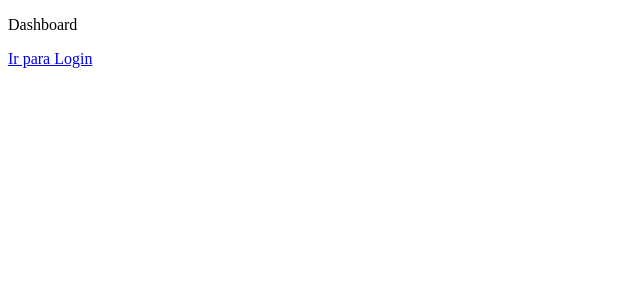
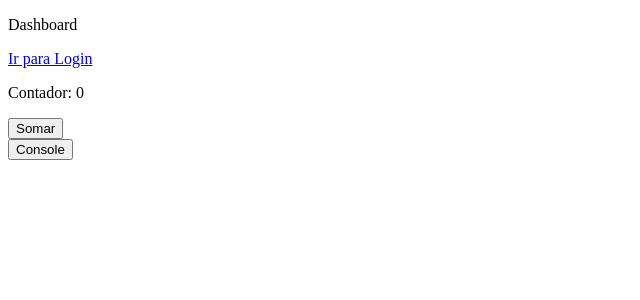
Before and after one commit to Evely-27/Conceitos-ReactJS, a React (Create React App) app: page /home in a window 1280 px wide. Shown: the top 300 px of the page, without its empty margins (0-640 px from the left). Built offline with nearby package versions, Linux system fonts and the light colour scheme.

Commit message:
feat: practice with useRef + object

```diff
--- a/src/App/pages/dashboard/Dashboard.tsx
+++ b/src/App/pages/dashboard/Dashboard.tsx
@@ -1,10 +1,25 @@
+import { useRef } from "react"
 import { Link } from "react-router-dom"
 
 export const Dashboard = () => {
+    // estamos passando pára o ref um objeto, sem necessidade de tipagem quando já o damos valor.
+    // como não usa state, ele atualiza, porém não renderiza na tela.
+    const counterRef = useRef( 0);
+
+
     return (
         <div>
             <p>Dashboard</p>
             <Link to="/entrar">Ir para Login</Link>
+            <br></br>
+
+            <p>Contador: {counterRef.current}</p>
+
+        <button onClick={() => counterRef.current++}>Somar</button>
+        <br></br>
+        <button onClick={() => console.log(counterRef.current)}>Console</button>
+
+
 
         </div>
 
```
